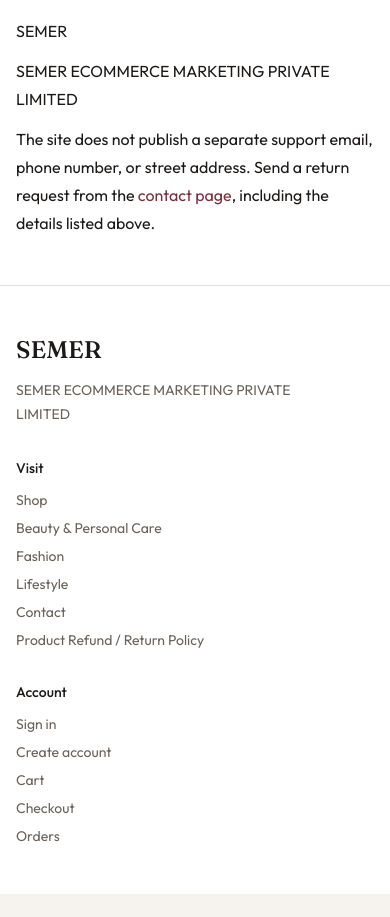
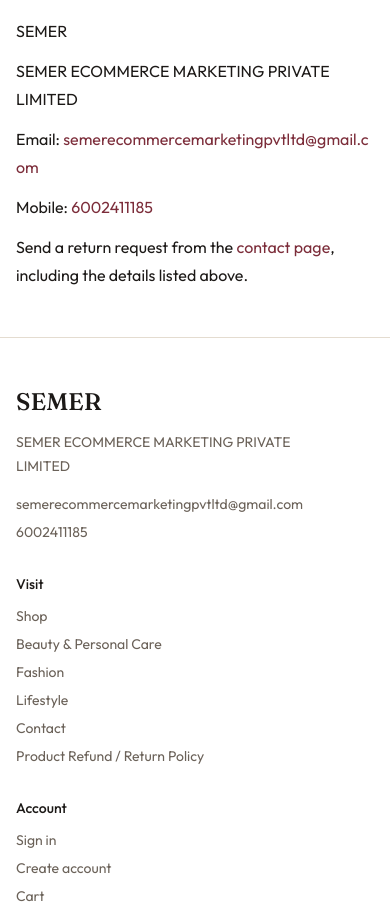
Before and after one commit to beokpayo4-afk/SEMER.-P.-T, a React (Vite) app in the folder frontend/: page /product-refund-return-policy in a window 390 px wide. Shown: the part 4069-4986 px from the top of the page. Before the commit the page ends 4963 px from the top, so only its background shows below. Built offline with nearby package versions, Linux system fonts and the light colour scheme; no server answers.

Commit message:
Add company contact information to Footer, ContactPage, and ProductRefundReturnPolicyPage components. Update company utility to include email and phone details for improved customer communication.

```diff
--- a/frontend/src/components/Footer.tsx
+++ b/frontend/src/components/Footer.tsx
@@ -1,7 +1,7 @@
 import { Link } from "react-router-dom";
 import { useCategories } from "../hooks/useCatalog.ts";
 import { findCategory } from "../utils/categories.ts";
-import { companyName } from "../utils/company.ts";
+import { companyEmail, companyName, companyPhone, companyPhoneHref } from "../utils/company.ts";
 
 const departments = ["Beauty & Personal Care", "Fashion", "Lifestyle"];
 
@@ -14,6 +14,12 @@ export function Footer() {
         <div>
           <p className="font-display text-2xl">SEMER</p>
           <p className="mt-3 max-w-xs text-sm leading-6 text-muted">{companyName}</p>
+          <a href={`mailto:${companyEmail}`} className="mt-4 block break-all text-sm text-muted">
+            {companyEmail}
+          </a>
+          <a href={companyPhoneHref} className="mt-2 block text-sm text-muted">
+            {companyPhone}
+          </a>
         </div>
         <div className="text-sm">
           <p className="font-medium">Visit</p>
--- a/frontend/src/pages/ContactPage.tsx
+++ b/frontend/src/pages/ContactPage.tsx
@@ -3,6 +3,7 @@ import { Button } from "../components/Button.tsx";
 import { Input } from "../components/Input.tsx";
 import { usePageTitle } from "../hooks/usePageTitle.ts";
 import { useToast } from "../hooks/useToast.ts";
+import { companyEmail, companyPhone, companyPhoneHref } from "../utils/company.ts";
 
 export function ContactPage() {
   usePageTitle("Contact");
@@ -29,6 +30,24 @@ export function ContactPage() {
           Use this for catalogue questions. Delivery starts when the contact
           endpoint is available.
         </p>
+        <dl className="mt-8 space-y-4 text-sm">
+          <div>
+            <dt className="font-medium">Email</dt>
+            <dd className="mt-1">
+              <a href={`mailto:${companyEmail}`} className="break-all text-wine">
+                {companyEmail}
+              </a>
+            </dd>
+          </div>
+          <div>
+            <dt className="font-medium">Mobile</dt>
+            <dd className="mt-1">
+              <a href={companyPhoneHref} className="text-wine">
+                {companyPhone}
+              </a>
+            </dd>
+          </div>
+        </dl>
       </div>
       <form onSubmit={submit} className="space-y-4 rounded-3xl border border-line bg-white p-6">
         <Input label="Name" value={name} onChange={(event) => setName(event.target.value)} required />
--- a/frontend/src/pages/ProductRefundReturnPolicyPage.tsx
+++ b/frontend/src/pages/ProductRefundReturnPolicyPage.tsx
@@ -1,6 +1,6 @@
 import { Link } from "react-router-dom";
 import { usePageTitle } from "../hooks/usePageTitle.ts";
-import { companyName } from "../utils/company.ts";
+import { companyEmail, companyName, companyPhone, companyPhoneHref } from "../utils/company.ts";
 
 const description = "Read SEMER's product refund, return, replacement and cancellation policy for customer orders.";
 
@@ -152,8 +152,20 @@ export function ProductRefundReturnPolicyPage() {
         <p className="mt-3 leading-7">SEMER</p>
         <p className="mt-3 leading-7">{companyName}</p>
         <p className="mt-3 leading-7">
-          The site does not publish a separate support email, phone number, or street address. Send a return request
-          from the <Link to="/contact" className="text-wine">contact page</Link>, including the details listed above.
+          Email:{" "}
+          <a href={`mailto:${companyEmail}`} className="break-all text-wine">
+            {companyEmail}
+          </a>
+        </p>
+        <p className="mt-3 leading-7">
+          Mobile:{" "}
+          <a href={companyPhoneHref} className="text-wine">
+            {companyPhone}
+          </a>
+        </p>
+        <p className="mt-3 leading-7">
+          Send a return request from the <Link to="/contact" className="text-wine">contact page</Link>, including the
+          details listed above.
         </p>
       </section>
     </article>
--- a/frontend/src/utils/company.ts
+++ b/frontend/src/utils/company.ts
@@ -1 +1,4 @@
 export const companyName = "SEMER ECOMMERCE MARKETING PRIVATE LIMITED";
+export const companyEmail = "semerecommercemarketingpvtltd@gmail.com";
+export const companyPhone = "6002411185";
+export const companyPhoneHref = "tel:+916002411185";
```
Also changed, not shown: 24 other files (tests, documents, lock files or other folders).
